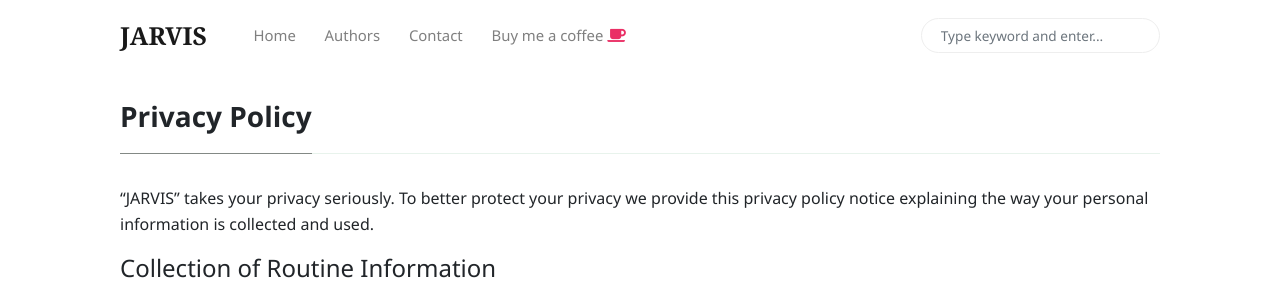
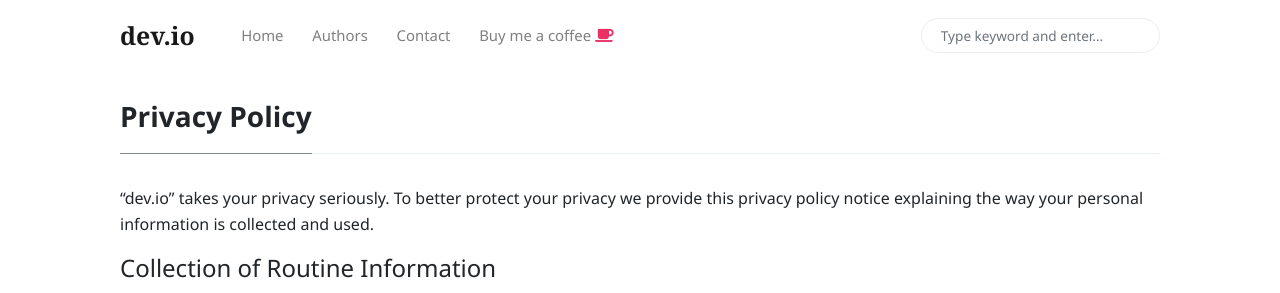
Before and after one commit to notjustinshaw/old-blog, a Jekyll site: the page built from _pages/privacy-policy.md, in a window 1280 px wide and 1279 px high. Shown: the top 293 px of the window. Built offline with Jekyll 4.4.1, drawn with Linux system fonts in a browser that asks for light colours; nearby versions of some CDN libraries.

Commit message:
added my author page and updated web name

```diff
--- a/_config.yml
+++ b/_config.yml
@@ -1,5 +1,5 @@
 # Site
-name: "JARVIS"
+name: "dev.io"
 description: "A somewhat sensible website where I write about my projects and ideas."
 logo: "assets/images/logo.png"
 favicon: "assets/images/favicon.ico"
```
Also changed, not shown: _pages/author-justin.html (added, +26 -0 lines).
